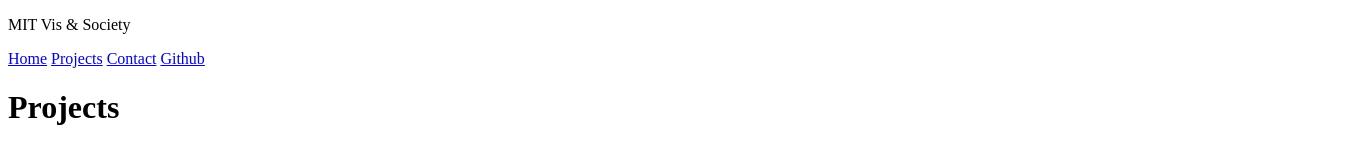
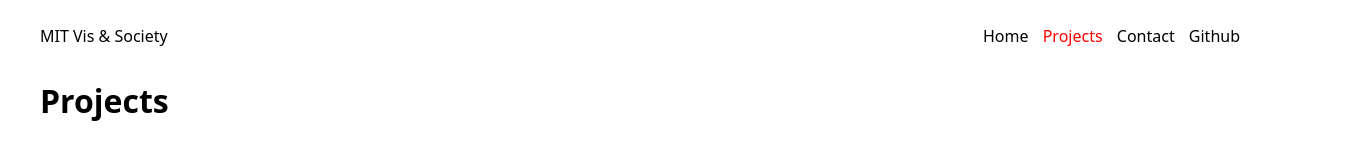
Before and after one commit to mfchao/DataVis_Portfolio, a plain HTML site: page projects/index.html in a window 1280 px wide. Shown: the whole page, 1352 px wide, since content can reach past the window. Drawn offline with Linux system fonts and the light colour scheme; the site is published under a folder, as on GitHub Pages, so addresses that start at the root find nothing.

Commit message:
links fix

```diff
--- a/projects/index.html
+++ b/projects/index.html
@@ -4,7 +4,7 @@
     <meta charset="UTF-8">
     <meta name="viewport" content="width=device-width, initial-scale=1.0">
     <title>Maggie Chao: Projects</title>
-    <link rel="stylesheet" href="/styles.css">
+    <link rel="stylesheet" href="../styles.css">
     <link rel="icon" type="image/png" href="images/favicon.png">
 
 </head>
@@ -13,9 +13,9 @@
         <nav>
             <p class="class-name">MIT Vis & Society</p>
             <div class="menu">
-                <a href="/index.html" >Home</a>
-                <a href="/projects/index.html" class="currentPage">Projects</a>
-                <a href="/contact/index.html">Contact</a>
+                <a href="../index.html" >Home</a>
+                <a href="../projects/index.html" class="currentPage">Projects</a>
+                <a href="../contact/index.html">Contact</a>
                 <a href="https://github.com/mfchao" target="_blank">Github</a>
             </div>
 
```
Also changed, not shown: contact/index.html (+9 -4 lines), index.html (+1 -2 lines).
